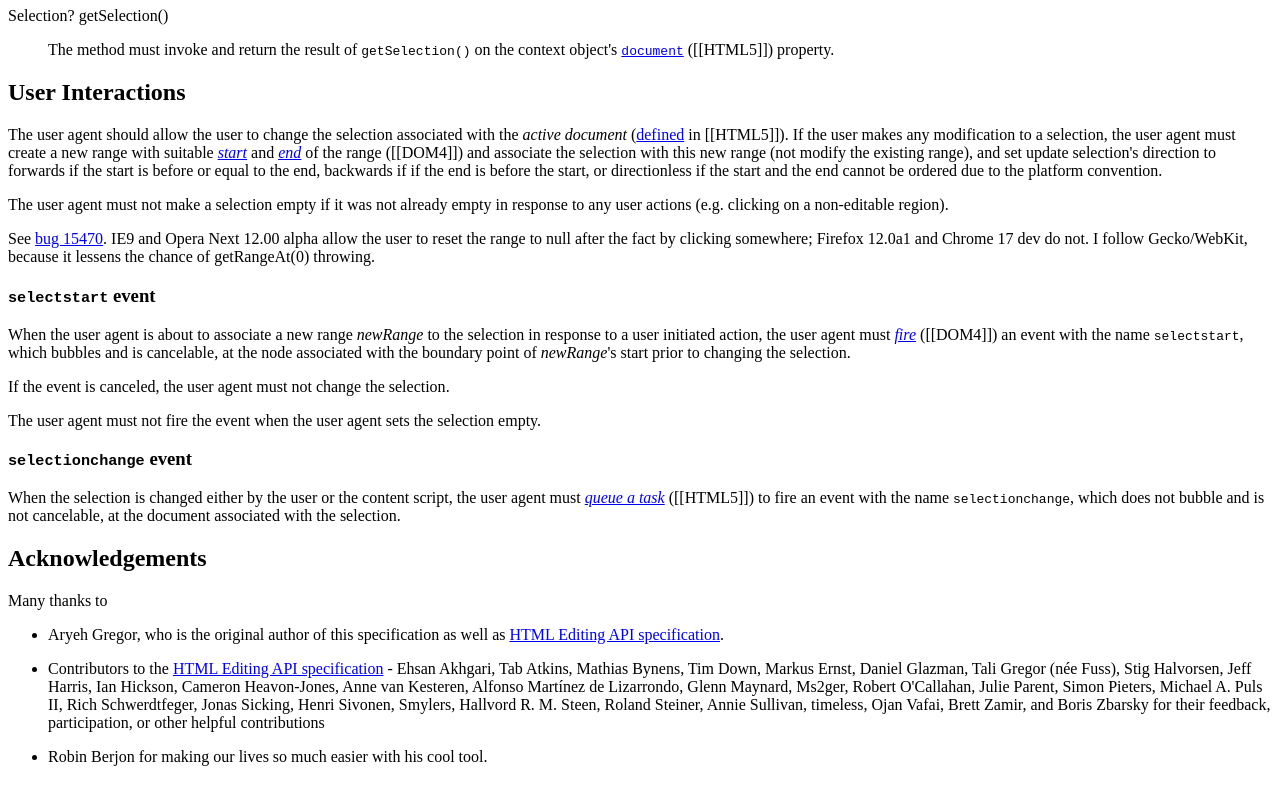
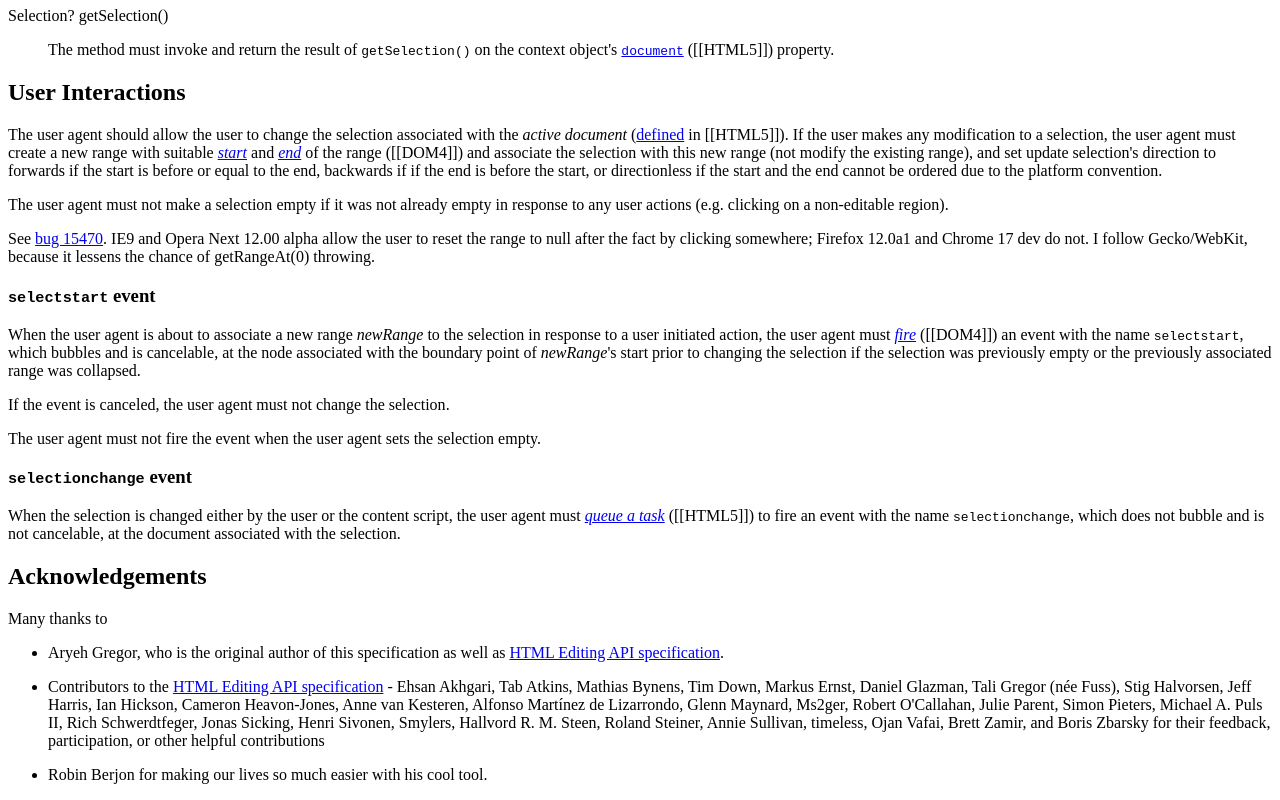
Before and after one commit to w3c/selection-api, a plain HTML site: page index.html in a window 1280 px wide. Shown: the part 4242-5042 px from the top of the page. Drawn offline with Linux system fonts and the light colour scheme.

Commit message:
Clarify that `selectstart` event is fired only when the selection was originally empty or collapsed for issue #50.

```diff
--- a/index.html
+++ b/index.html
@@ -543,7 +543,8 @@
           the user agent must <dfn><a href="http://www.w3.org/TR/dom/#concept-event-fire">fire</a></dfn> ([[DOM4]])
           an event with the name <code>selectstart</code>, which bubbles and is cancelable</a>,
           at the <a>node</a> associated with the <a>boundary point</a> of <var>newRange</var>'s <a>start</a>
-          prior to changing the selection.</p>
+          prior to changing the selection if the <a>selection</a> was previously <a>empty</a>
+          or the previously associated range was <a>collapsed</a>.</p>
 
         <p>If the event is canceled, the user agent must not change the <a>selection</a>.</p>
 
```
